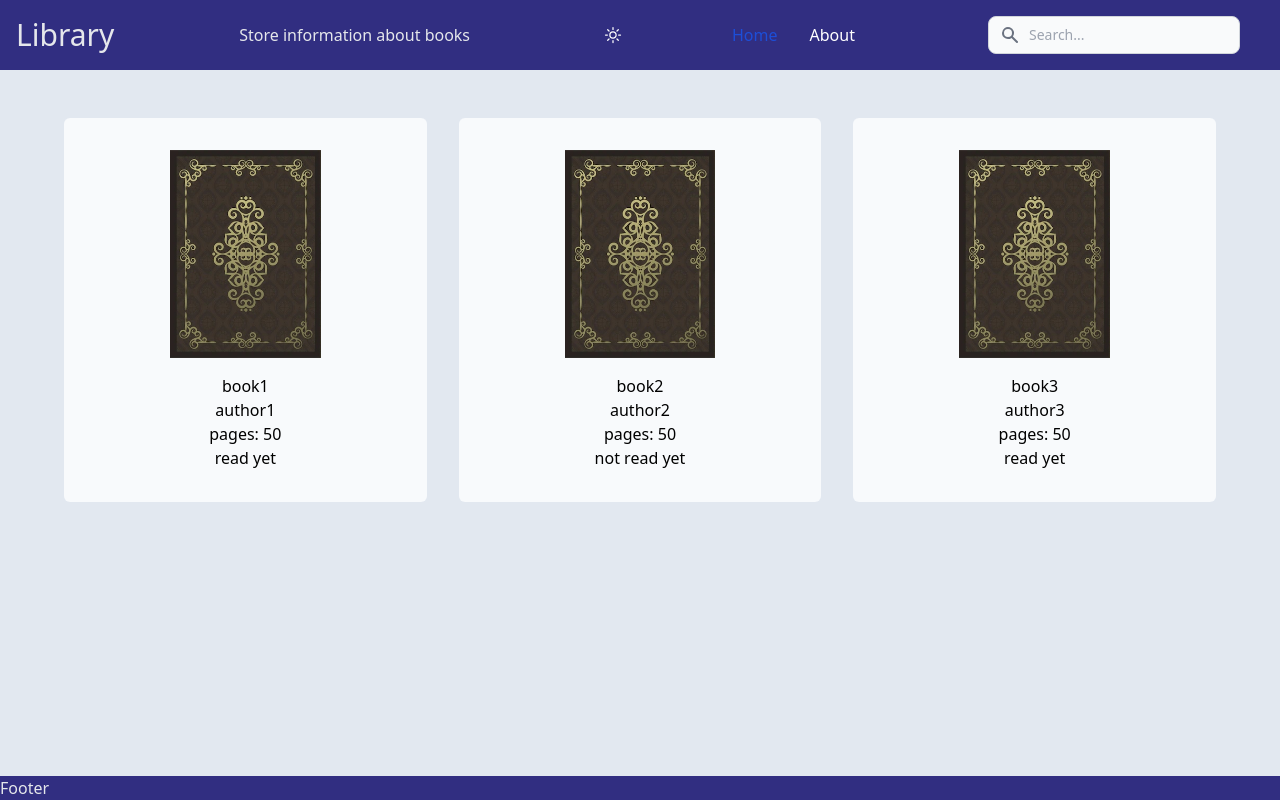
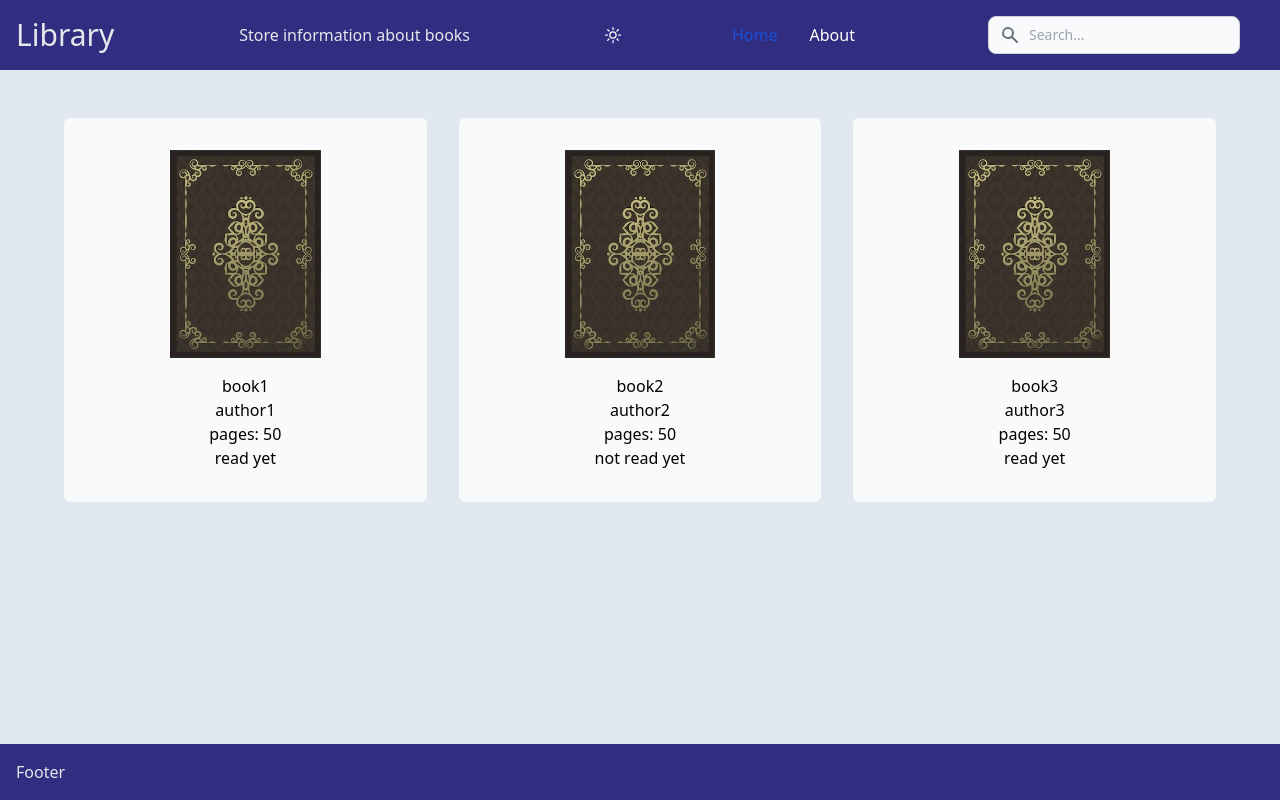
Before and after one commit to AlexisW42/library-react, a React (Vite) app: page / in a window 1280 px wide. Built offline with nearby package versions, Linux system fonts and the light colour scheme.

Commit message:
Improved footer visibility

```diff
--- a/src/components/BookList.jsx
+++ b/src/components/BookList.jsx
@@ -11,7 +11,7 @@ function BookList(props) {
   }
 
   return (
-    <div className="mt-8 grid min-w-[90vw] max-w-6xl gap-8 justify-self-center md:grid-cols-3">
+    <div className="mb-8 mt-8 grid min-w-[90vw] max-w-6xl gap-8 justify-self-center md:grid-cols-3">
       {foundBooks.map((book, index) => {
         return <Book {...book} key={index} />
       })}
--- a/src/components/Footer.jsx
+++ b/src/components/Footer.jsx
@@ -1,6 +1,6 @@
 function Footer() {
   return (
-    <footer className="h-fit bg-indigo-900 text-gray-200 dark:border-t-2 dark:border-t-slate-800 dark:bg-slate-900">
+    <footer className="row-start-3 row-end-4 h-fit bg-indigo-900 p-4 text-gray-200 dark:border-t-2 dark:border-t-slate-800 dark:bg-slate-900">
       Footer
     </footer>
   )
```
